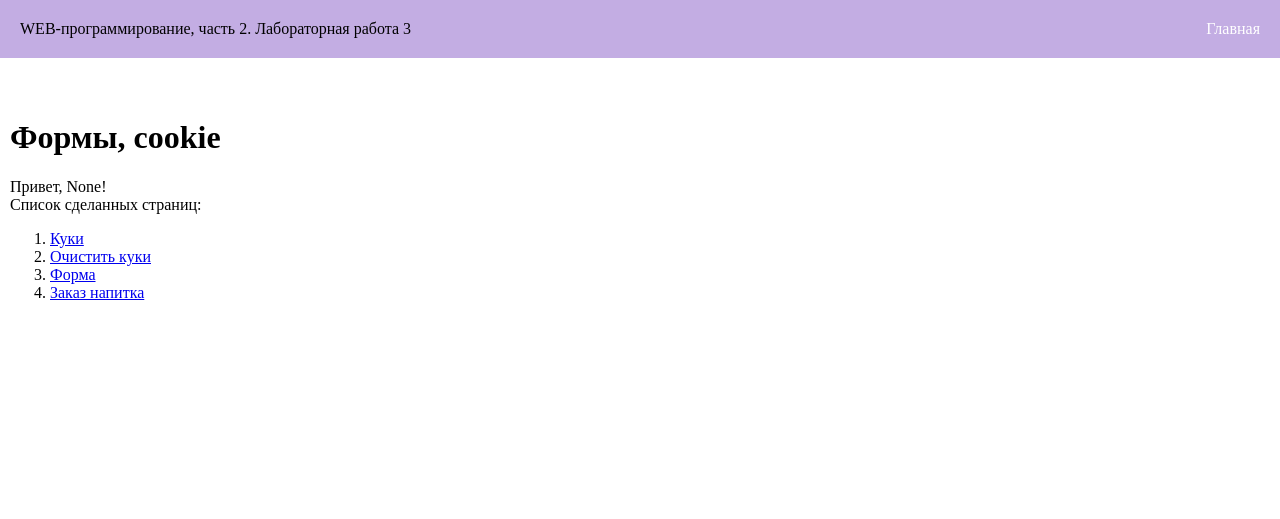
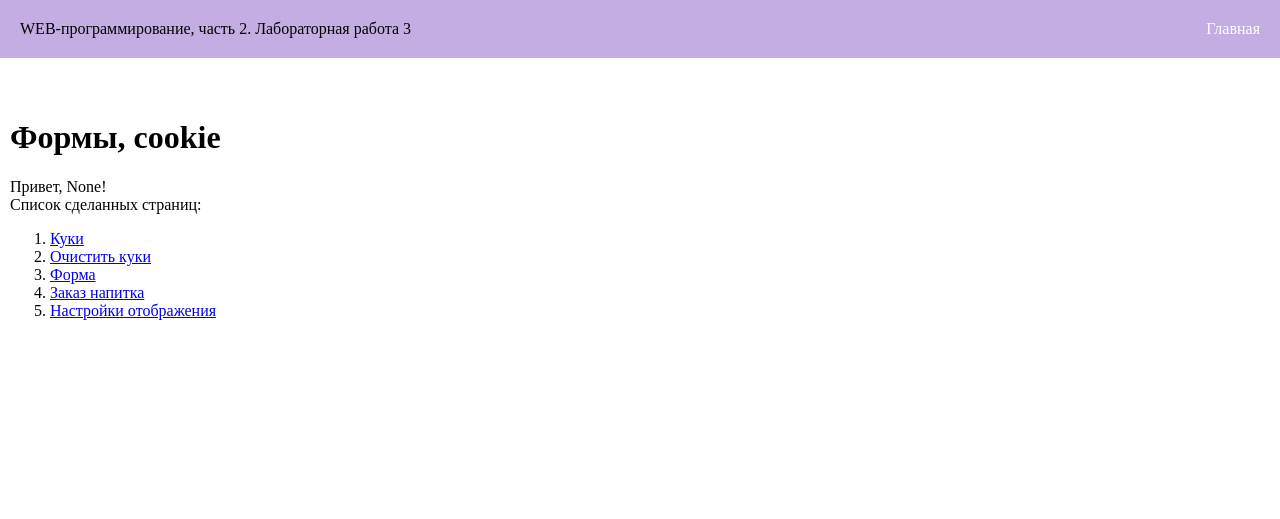
Before and after one commit to anyaKir/web-back-labs, a Flask app: page /lab3/ in a window 1280 px wide. Shown: the top 519 px of the page. Run offline with Flask 3, Linux system fonts and the light colour scheme.

Commit message:
Настройки отображения

```diff
--- a/lab3.py
+++ b/lab3.py
@@ -64,3 +64,33 @@ def pay():
 def success():
     price = request.args.get('price')
     return render_template('lab3/success.html', price=price)
+
+@lab3.route('/lab3/settings')
+def settings():
+    color = request.args.get('color')
+    bgcolor = request.args.get('bgcolor')
+    fontsize = request.args.get('fontsize')
+    fontstyle = request.args.get('fontstyle')
+
+    if color or bgcolor or fontsize or fontstyle:
+        resp = make_response(redirect('/lab3/settings'))
+        if color:
+            resp.set_cookie('color', color)
+        if bgcolor:
+            resp.set_cookie('bgcolor', bgcolor)
+        if fontsize:
+            resp.set_cookie('fontsize', fontsize)
+        if fontstyle:
+            resp.set_cookie('fontstyle', fontstyle)
+        return resp
+
+    color = request.cookies.get('color')
+    bgcolor = request.cookies.get('bgcolor')
+    fontsize = request.cookies.get('fontsize')
+    fontstyle = request.cookies.get('fontstyle')
+
+    return render_template('lab3/settings.html',
+                           color=color,
+                           bgcolor=bgcolor,
+                           fontsize=fontsize,
+                           fontstyle=fontstyle)
--- a/templates/base.html
+++ b/templates/base.html
@@ -8,6 +8,22 @@
     <link rel="icon" type="image/x-icon" href="{{ url_for('static', filename='favicon.ico') }}">
     <link rel="icon" type="image/png" sizes="32x32" href="{{ url_for('static', filename='favicon-32x32.png') }}">
     <link rel="icon" type="image/png" sizes="16x16" href="{{ url_for('static', filename='favicon-16x16.png') }}">
+    <style>
+    body {
+        {% if request.cookies.get('color') %}
+            color: {{ request.cookies.get('color') }};
+        {% endif %}
+        {% if request.cookies.get('bgcolor') %}
+            background-color: {{ request.cookies.get('bgcolor') }};
+        {% endif %}
+        {% if request.cookies.get('fontsize') %}
+            font-size: {{ request.cookies.get('fontsize') }};
+        {% endif %}
+        {% if request.cookies.get('fontstyle') %}
+            font-style: {{ request.cookies.get('fontstyle') }};
+        {% endif %}
+    }
+</style>
 </head>
 <body>
     <header>
--- a/templates/lab3/lab3.html
+++ b/templates/lab3/lab3.html
@@ -13,5 +13,6 @@
         <li><a href="/lab3/del_cookie">Очистить куки</a></li>
         <li><a href="/lab3/form1">Форма</a></li>
         <li><a href="/lab3/order">Заказ напитка</a></li>
+        <li><a href="/lab3/settings">Настройки отображения</a></li>
     </ol>
 {% endblock %}
```
Also changed, not shown: templates/lab3/settings.html (added, +40 -0 lines).
